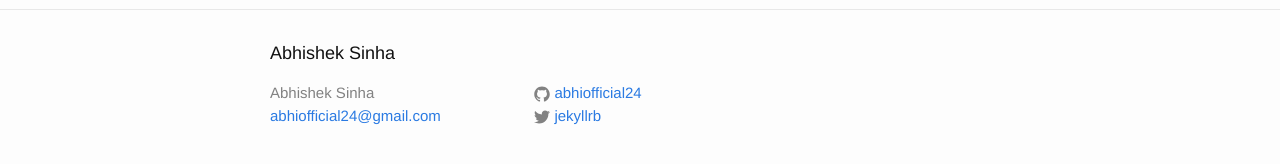
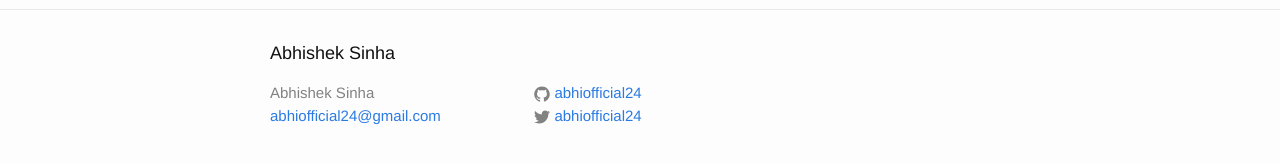
Before and after one commit to abhiofficial24/abhiofficial24.github.io, a Jekyll site: the page built from about.md, in a window 1280 px wide. Shown: the part 341-505 px from the top of the page. Built offline with Jekyll 4.4.1, drawn with Linux system fonts in a browser that asks for light colours.

Commit message:
Update _config.yml

```diff
--- a/_config.yml
+++ b/_config.yml
@@ -12,7 +12,7 @@ description: > # this means to ignore newlines until "baseurl:"
 
 baseurl: "" # the subpath of your site, e.g. /blog
 url: "http://yourdomain.com" # the base hostname & protocol for your site
-twitter_username: jekyllrb
+twitter_username: abhiofficial24
 github_username:  abhiofficial24
 
 # Build settings
```
